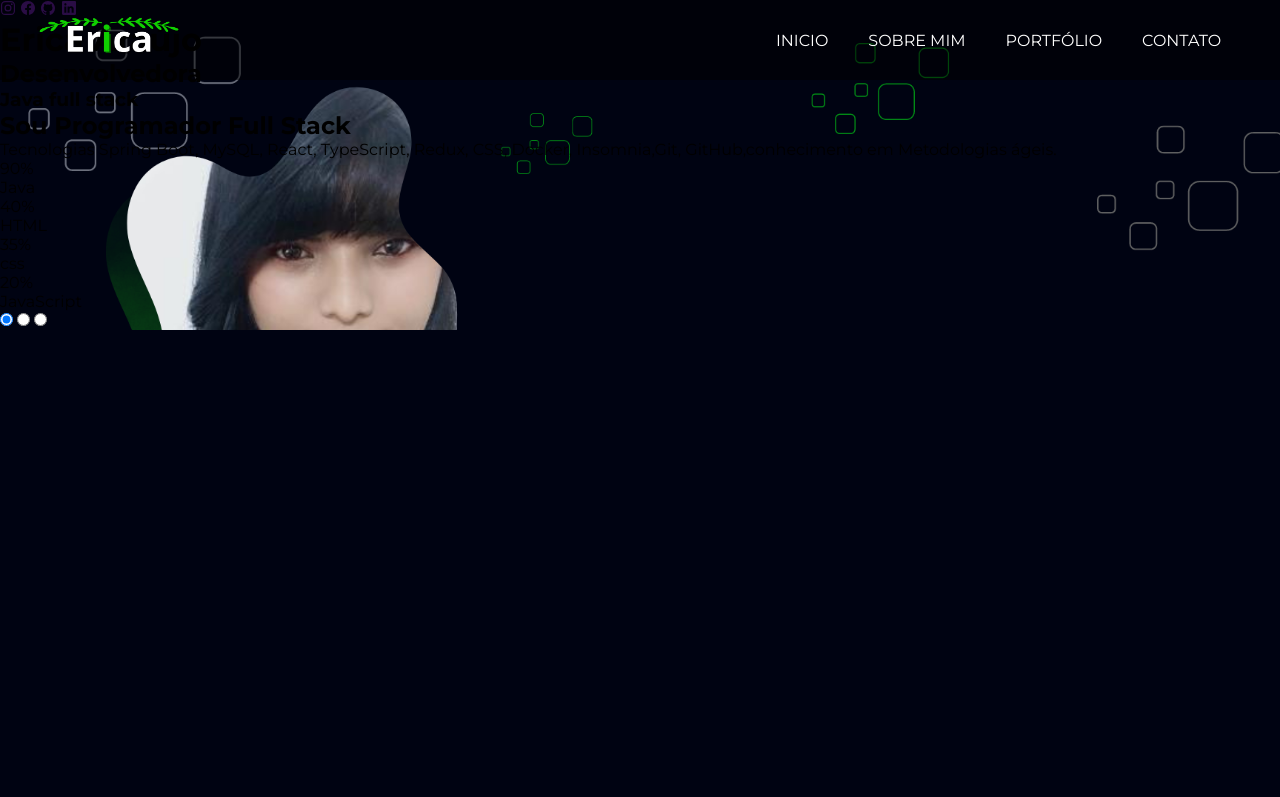
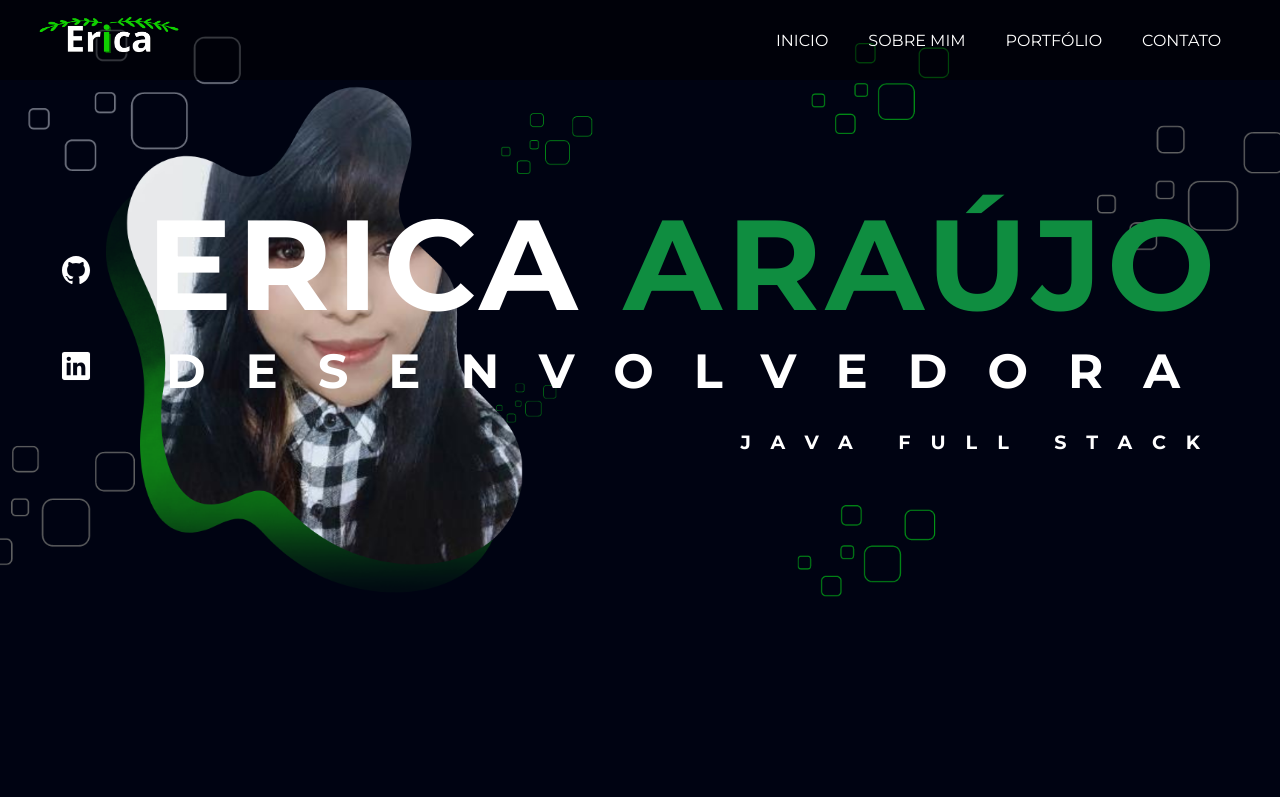
Before and after one commit to EricaArj/Portfolio_, a plain HTML site: page index.html in a window 1280 px wide. Shown: the top 797 px of the page. Drawn offline with nearby package versions, Linux system fonts and the light colour scheme.

Commit message:
Clsse style inicio atualizado

```diff
--- a/index.html
+++ b/index.html
@@ -35,13 +35,11 @@
     <main id="inicio">
         <div class="container">
             <div class="icons">
-                <a href=""><ion-icon name="logo-instagram"></ion-icon></a>
-                <a href=""><ion-icon name="logo-facebook"></ion-icon></a>
-                <a href=""><ion-icon name="logo-github"></ion-icon></a>
-                <a href=""><ion-icon name="logo-linkedin"></ion-icon></a>
+                <a href="https://github.com/EricaArj"><ion-icon name="logo-github"></ion-icon></a>
+                <a href="https://www.linkedin.com/in/ericaaraujojw/"><ion-icon name="logo-linkedin"></ion-icon></a>
             </div>
             <div class="title">
-                <h1>Erica Araújo</h1>
+                <h1>Erica <strong class="titulo-destaque" >Araújo</strong></h1>
                 <h2>Desenvolvedora</h2>
                 <h3>Java full stack</h3>
             </div>
--- a/style.css
+++ b/style.css
@@ -51,48 +51,63 @@ header .btn-mobile{
     display: none;
 }
 
-.apresentacao{
-    padding: 5% 15%;
-    display: flex;
-    align-items: center;
-    justify-content: space-between;
-    gap: 82px;
+
+#inicio .container{
+    width: 100%;
+    height: 100vh;
 }
-.apresentacao__conteudo{
-    width: 50%;
+#inicio .container .icons{
+    width: 10%;
+    height: 80vh;
     display: flex;
     flex-direction: column;
-    gap: 40px;
+    justify-content: center;
+    padding: 0 60px;
+    position: fixed;
+    z-index: 999;
 }
-
-.apresentacao__conteudo__titulo{
-    font-size: 2.25rem;
-    font-family: var(--fonte-primaria);
+#inicio .container .icons ion-icon{
+    padding: 30px 0;
+    font-size: 2rem;
+    color: #fff;
+    transition: 0.5s ease;
 }
-.titulo-destaque{
-    color: var(--cor-terciaria);
+#inicio .container .icons ion-icon:hover{
+    color: #0acf55;
 }
-
-.titulo-destaquegree{
-    color: var(--cor-destaquegree)
-}
-
-.apresentacao__conteudo__texto{
-    font-size: 1.5rem;
-    font-family: var(--fonte-secundaria);
-}
-
-.apresentacao__links{
+#inicio .container .title{
+    width: 100%;
+    height: 80vh;
     display: flex;
     flex-direction: column;
-    justify-content: space-between;
-    align-items: center;
-    gap: 32px;
+    align-items: flex-end;
+    justify-content: center;
+    padding: 0 60px;
 }
-.apresentacao__links__subtitulo{
-    font-family: var(--fonte-primaria);
-    font-weight: 400;
-    font-size: 1.5rem;
+#inicio .container .title h1{
+    color: #fff;
+    text-transform: uppercase;
+    font-size: 8rem;
+    letter-spacing: 5px;
+}
+#inicio .container .title h2{
+    color: #fff;
+    text-transform: uppercase;
+    letter-spacing: 40px;
+    font-size: 3rem;
+    margin-left: 30px;
+}
+#inicio .container .title h3{
+    color: #fff;
+    text-transform: uppercase;
+    font-size: 1.2rem;
+    letter-spacing: 20px;
+    margin-top: 30px;
+    margin-left: 35px;
+
+}
+#inicio .container .titulo-destaque{
+    color: #0f8d40;
 }
 .apresentacao__links__navegacao{
     display: flex;
```
